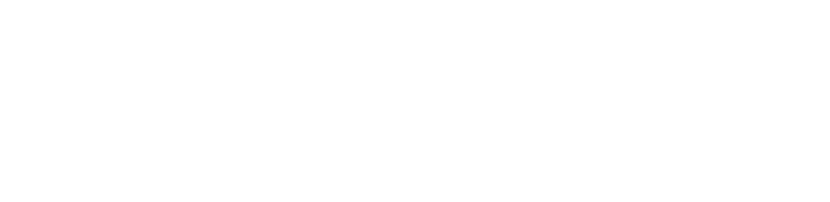
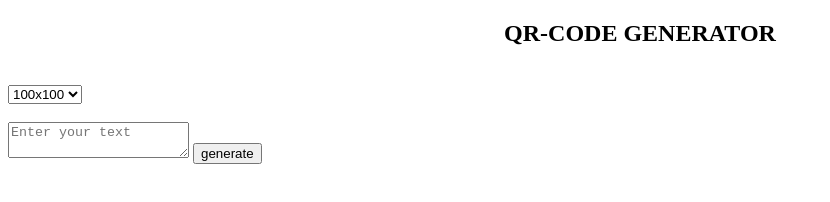
Before and after one commit to anandu-170758/QR-Code-Generator, a plain HTML site: page index.html in a window 1280 px wide. Shown: the whole page, without its empty margins (0-830 px from the left). Drawn offline with Linux system fonts and the light colour scheme.

Commit message:
HTMl added

```diff
--- a/index.html
+++ b/index.html
@@ -4,9 +4,36 @@
     <meta charset="UTF-8">
     <meta http-equiv="X-UA-Compatible" content="IE=edge">
     <meta name="viewport" content="width=device-width, initial-scale=1.0">
-    <title>Document</title>
+    <title>QR-Code Generator</title>
 </head>
 <body>
 
+    <script type="text/JavaScript">
+     function qr_generate(){
+        let gapi="https://chart.googleapis.com/chart?cht=qr&chs="
+        let image= document.getElementById("empty");
+        let text=document.getElementById("text").value;
+        let size=document.getElementById("size");
+     }
+
+
+    </script>
+
+    <div class="grid">
+        <h2 align="center">QR-CODE GENERATOR</h2>
+        <center><img src="" id="empty"></center>
+        <select id="size">
+            <option value="100x100">100x100</option>
+            <option value="150x150">150x150</option>
+            <option value="200x200">200x200</option>
+            <option value="250x250">250x250</option>
+            <option value="300x300">300x300</option>
+       </select>
+       <br><br>
+       <textarea placeholder="Enter your text" id="text"></textarea>
+       <input type="submit" value="generate" onclick="qr_generate">
+    </div>
+
+
 </body>
 </html>
```
